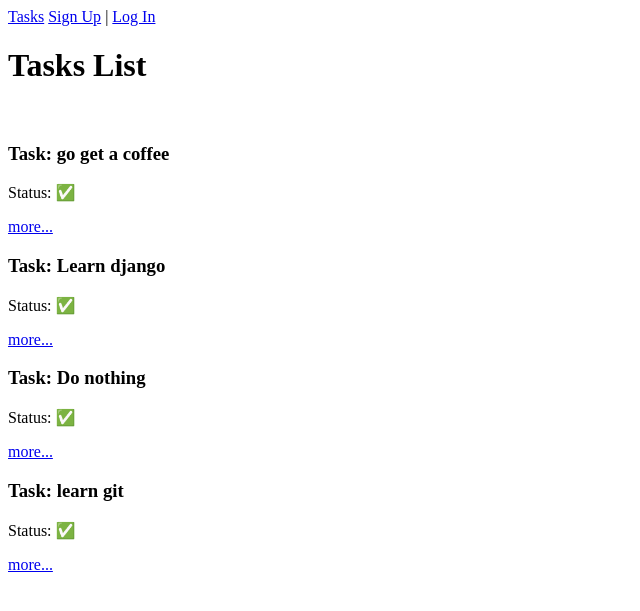
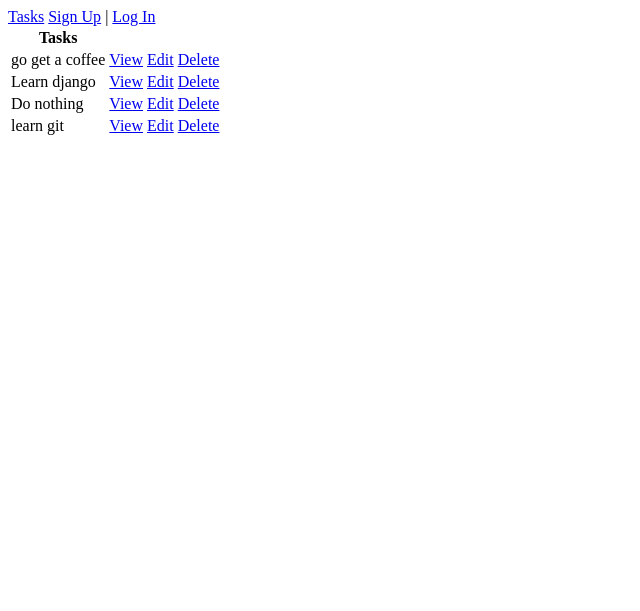
Before and after one commit to mo4wez/simple-to-do-app, a Django app: page /tasks/ in a window 1280 px wide. Shown: the top 611 px of the page, without its empty margins (0-640 px from the left). Run offline with Django 4.2, Linux system fonts and the light colour scheme; data comes from the database, SQL or seed files in the repository; both versions use the stored data as it was after the commit; parts of the project's set-up code (start-up, migrations or seed data) failed here and were passed over.

Commit message:
Create TaskDelete view

```diff
--- a/tasks/templates/tasks/task_list.html
+++ b/tasks/templates/tasks/task_list.html
@@ -3,15 +3,20 @@
 {% block page_title %}Tasks{% endblock page_title %}
 
 {% block content %}
-    <h1>Tasks List</h1>
-    <br>
-    {% for task in tasks %}
-        <h3>Task: {{task.title}}</h3>
-        {% if task.is_complete %}
-            <p>Status: ✅</p>
-            {% else %}
-            <p>Status: ❌</p>
-        {% endif %}
-        <a href="{{task.get_absolute_url}}">more...</a>
-    {% endfor %}
+    <table>
+        <tr>
+            <th>Tasks</th>
+            <th></th>
+            <th></th>
+            <th></th>
+        </tr>
+        {% for task in tasks %}
+            <tr>
+                <td>{{task.title}}</td>
+                <td><a href="{{task.get_absolute_url}}">View</a></td>
+                <td><a href="{% url 'task_update' task.id %}">Edit</a></td>
+                <td><a href="{% url 'task_delete' task.id %}">Delete</a></td>
+            </tr>
+        {% endfor %}
+    </table>
 {% endblock content %}
--- a/tasks/urls.py
+++ b/tasks/urls.py
@@ -1,10 +1,11 @@
 from django.urls import path
 
-from .views import TaskListView, TaskDetailView, TaskCreateView, TaskUpdateView
+from .views import TaskListView, TaskDetailView, TaskCreateView, TaskUpdateView, TaskDeleteView
 
 urlpatterns = [
     path('', TaskListView.as_view(), name='tasks_list'),
     path('<int:pk>/', TaskDetailView.as_view(), name='task_detail'),
     path('create/', TaskCreateView.as_view(), name='task_create'),
     path('edit/<int:pk>/', TaskUpdateView.as_view(), name='task_update'),
+    path('delete/<int:pk>/', TaskDeleteView.as_view(), name='task_delete'),
 ]
--- a/tasks/views.py
+++ b/tasks/views.py
@@ -1,4 +1,5 @@
 from django.shortcuts import render
+from django.urls import reverse_lazy
 from django.views import generic
 
 from .models import Task
@@ -25,3 +26,8 @@ class TaskUpdateView(generic.UpdateView):
     model = Task
     template_name = 'tasks/task_update.html'
     fields = '__all__'
+
+class TaskDeleteView(generic.DeleteView):
+    model = Task
+    template_name = 'tasks/task_delete.html'
+    success_url = reverse_lazy('tasks_list')
```
Also changed, not shown: tasks/templates/tasks/task_delete.html (added, +12 -0 lines), db.sqlite3.
